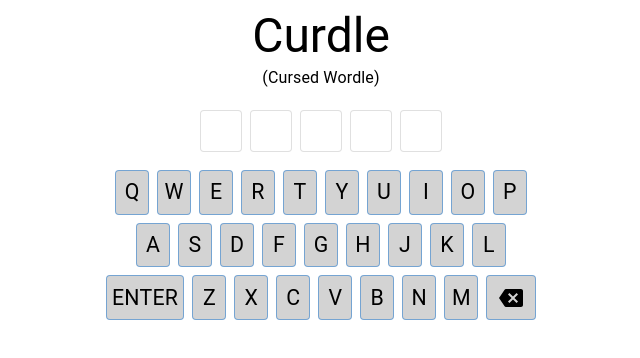
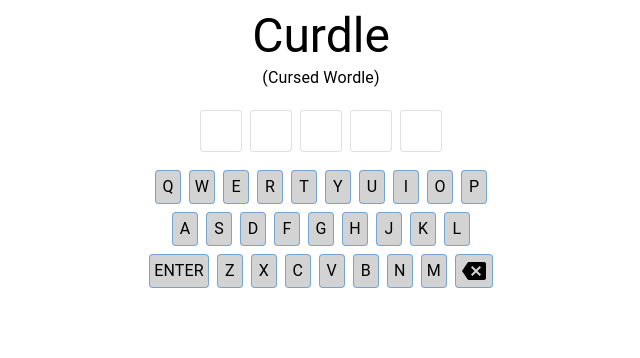
Before and after one commit to thedrewguy/curdle, a React (Vite) app: page / in a window 1280 px wide. Shown: the top 358 px of the page, without its empty margins (319-959 px from the left). Built offline with nearby package versions, Linux system fonts and the light colour scheme.

Commit message:
minor keyboard changes

```diff
--- a/src/keyboard/BackspaceKey.tsx
+++ b/src/keyboard/BackspaceKey.tsx
@@ -5,7 +5,7 @@ import { KeyboardButton } from "./KeyboardButton";
 export function BackspaceKey(props: ButtonBaseProps) {
   return (
     <KeyboardButton {...props} color="lightgrey">
-      <BackspaceIcon sx={{ paddingX: ".5em", color: "black" }} />
+      <BackspaceIcon sx={{ paddingX: ".25em", color: "black" }} />
     </KeyboardButton>
   );
 }
--- a/src/keyboard/EnterKey.tsx
+++ b/src/keyboard/EnterKey.tsx
@@ -7,7 +7,7 @@ export function EnterKey(props: ButtonBaseProps) {
       <Typography
         color="black"
         textAlign="center"
-        fontSize="16pt"
+        fontSize="1rem"
         minWidth="1em"
         paddingX=".25em"
         paddingY=".25em"
--- a/src/keyboard/LetterKey.tsx
+++ b/src/keyboard/LetterKey.tsx
@@ -12,7 +12,7 @@ export function LetterKey(
       <Typography
         color={cardToTextColorMap[props.color]}
         textAlign="center"
-        fontSize="16pt"
+        fontSize="1rem"
         minWidth="1em"
         paddingX=".25em"
         paddingY=".25em"
```
